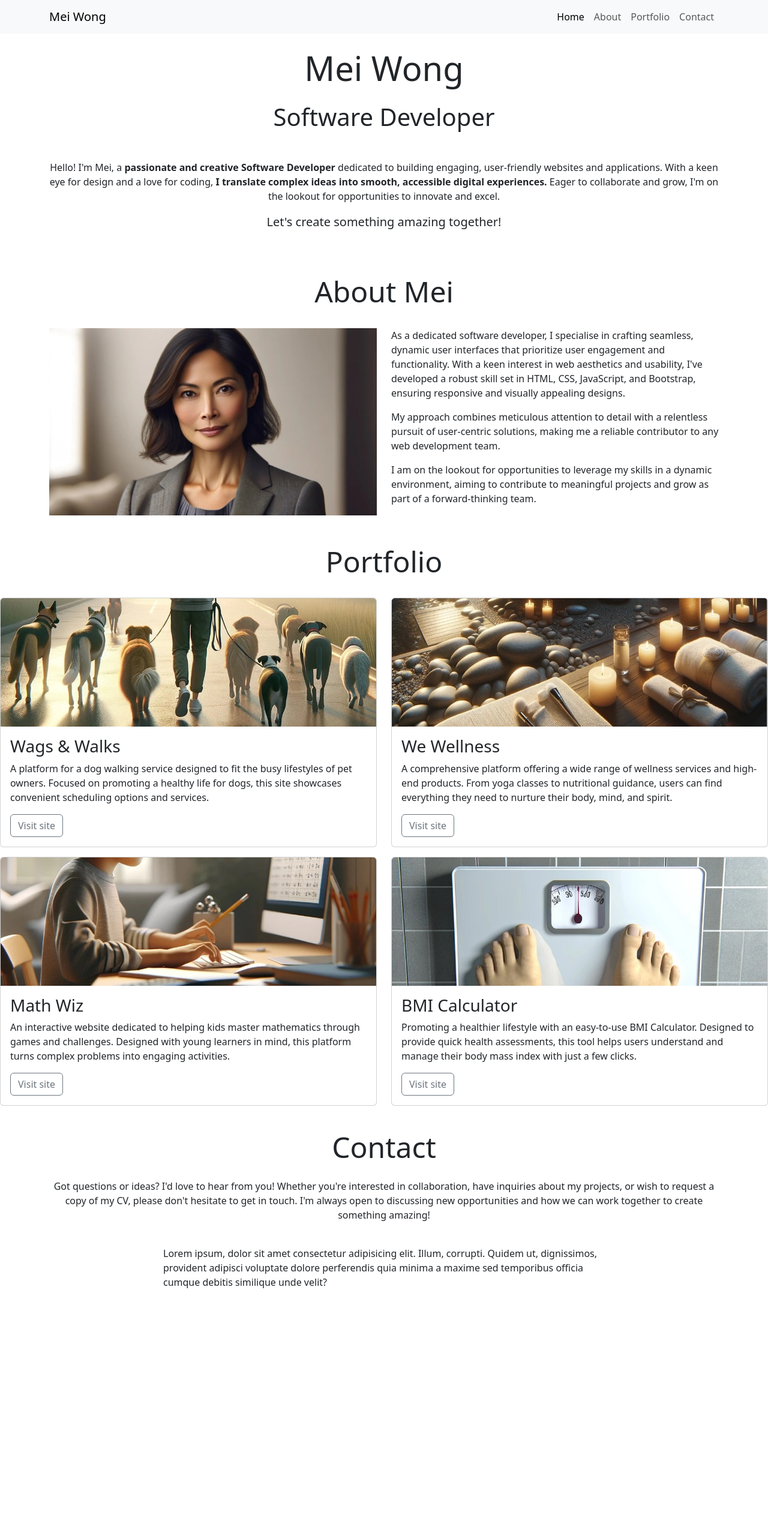
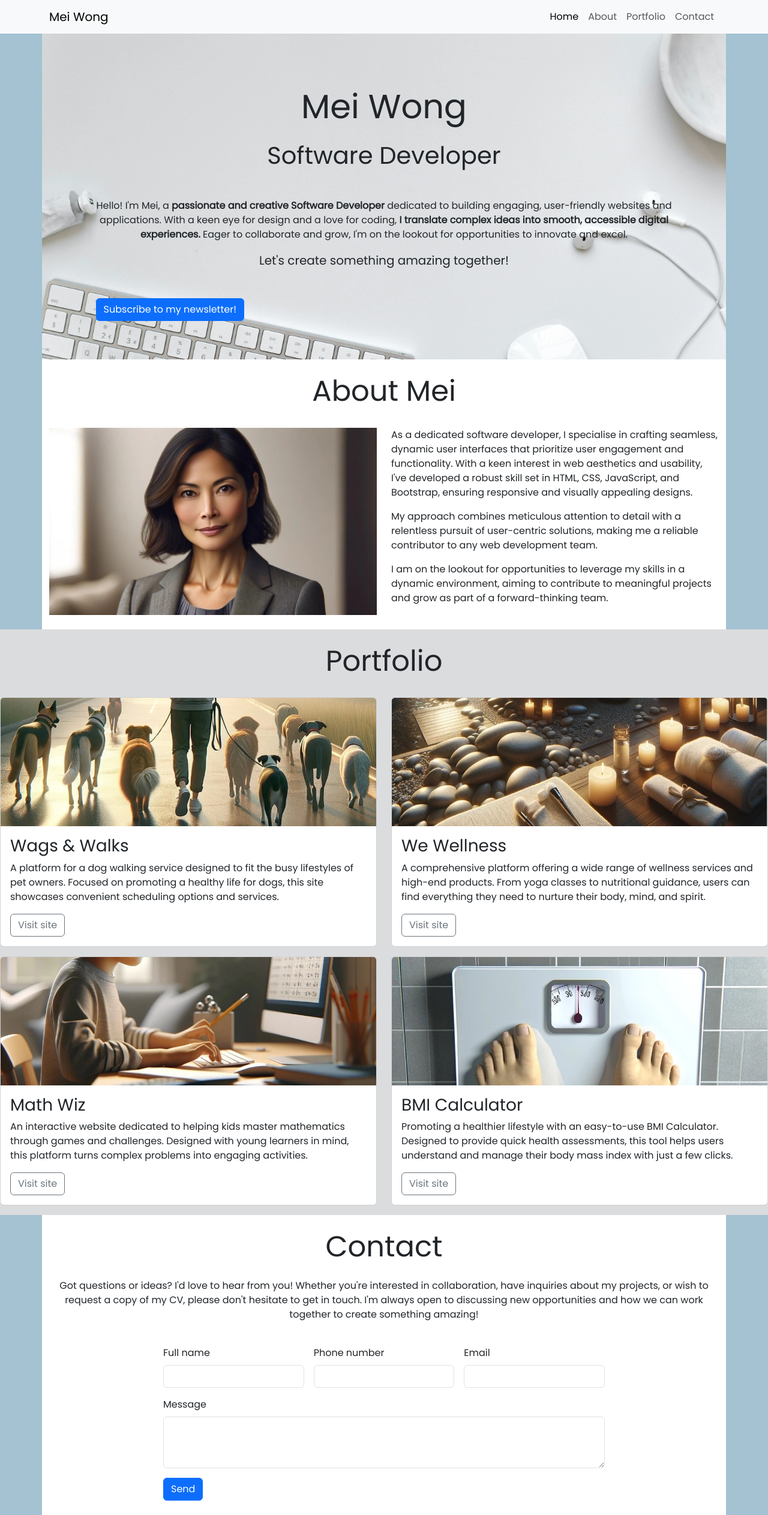
Before and after one commit to SimonVaz18/Bootstrap-1, a plain HTML site: page index.html in a window 1280 px wide. Shown: the whole page at 60% size. Before the commit the page ends 2149 px from the top, so only its background shows below. Drawn offline with nearby package versions, Linux system fonts and the light colour scheme.

Commit message:
Add first custom styles

```diff
--- /dev/null
+++ b/assets/css/style.css
@@ -0,0 +1,48 @@
+/*
+    #a4c2d1; egg blue
+    #dbdcde; light grey
+    #1f7798; mid-blue
+    #184f63; dark-blue
+*/
+
+/* global styles */
+
+@import url('https://fonts.googleapis.com/css2?family=DM+Serif+Display:ital@0;1&family=Poppins&display=swap');
+
+body {
+    font-family: "Poppins", sans-serif;
+    background-color: #a4c2d1; /*egg blue*/;
+}
+
+h1,
+h2, {
+    font-family: "DM Serif Display" serif;
+    color: #184f63; /*dark-blue*/
+}
+
+/*About section */
+
+#about {
+    background-color: white;
+}
+
+/* Portfolio Section */
+
+#portfolio {
+    background-color: #dbdcde; /*light grey*/
+}
+
+/* Contact section */
+
+#contact {
+    background-color: white;
+}
+
+#hero {
+    background-color: #dbdcde; /*light grey*/
+    background-image: url(../images/background.webp);
+    min-height: 500px;
+    padding: 5% 7%;
+    background-size: cover;
+    background-position: 50% 70%;
+}
--- a/index.html
+++ b/index.html
@@ -16,6 +16,8 @@
             integrity="sha384-T3c6CoIi6uLrA9TneNEoa7RxnatzjcDSCmG1MXxSR1GAsXEV/Dwwykc2MPK8M2HN"
             crossorigin="anonymous"
         />
+        <!-- Custom CSS stylesheet-->
+            <link rel="stylesheet" href="assets/css/style.css">
     </head>
 
     <body>
@@ -67,6 +69,12 @@
             <p class="lead mb-5">Let's create something amazing together!</p>
         </div>
     </section>
+
+    <!-- Button trigger modal -->
+<button type="button" class="btn btn-primary" data-bs-toggle="modal" data-bs-target="#exampleModal">
+    Subscribe to my newsletter!
+  </button>
+
 </header>
 
 <!-- main content -->
@@ -164,9 +172,70 @@
                                 <p class="mt-4">Got questions or ideas? I'd love to hear from you! Whether you're interested in collaboration, have inquiries about my projects, or wish to request a copy of my CV, please don't hesitate to get in touch. I'm always open to discussing new opportunities and how we can work together to create something amazing!
                                 </p>
                             </div>
-                            <div class="col-12 col-md-10 col-lg-8">Lorem ipsum, dolor sit amet consectetur adipisicing elit. Illum, corrupti. Quidem ut, dignissimos, provident adipisci voluptate dolore perferendis quia minima a maxime sed temporibus officia cumque debitis similique unde velit?</div>
+                            <div class="col-12 col-md-10 col-lg-8 mb-4">
+                                <!-- Add your form here -->
+                                 <div>
+                                <form class="row g-3">
+                                    <div class="col-lg-4">
+                                      <label for="Full-name" class="form-label">Full name</label>
+                                      <input type="email" class="form-control" id="Full-name">
+                                    </div>
+                                    <div class="col-lg-4">
+                                      <label for="Phone-number" class="form-label">Phone number</label>
+                                      <input type="password" class="form-control" id="Phone-number">
+                                    </div>
+                                    <div class="col-lg-4">
+                                      <label for="Email" class="form-label">Email</label>
+                                      <input type="text" class="form-control" id="Email">
+                                    </div>
+                                    <div class="col-12">
+                                      <label for="Message" class="form-label">Message</label>
+                                      <textarea class="form-control" id="message" rows="3"> </textarea>
+                                    </div>
+                                    <div class="col-12">
+                                      <button type="submit" class="btn btn-primary">Send</button>
+                                    </div>
+                                  </form>
+                                </div>
+                            </div>
                         </div>
                      </footer>
+
+    <!-- Modal -->
+    <div class="modal fade" id="exampleModal" tabindex="-1" aria-labelledby="exampleModalLabel" aria-hidden="true">
+        <div class="modal-dialog modal-lg">
+            <div class="modal-content">
+                <div class="modal-header">
+                    <h1 class="modal-title fs-5" id="exampleModalLabel">Subscribe</h1>
+                    <button type="button" class="btn-close" data-bs-dismiss="modal" aria-label="Close"></button>
+                </div>
+                <div class="modal-body">
+                    <p>
+                        Join my newsletter for the latest updates on my projects,
+                        coding tips, and industry insights delivered straight to your
+                        inbox.
+                    </p>
+                    <form class="row g-3">
+                        <div class="col-lg-6">
+                            <label for="inputName" class="form-label">Name</label>
+                            <input type="text" class="form-control" id="inputName">
+                        </div>
+                        <div class="col-lg-6">
+                            <label for="inputEmail" class="form-label">Email</label>
+                            <input type="email" class="form-control" id="inputEmail">
+                        </div>
+                        <div class="col-12 mb-4">
+                            <button type="submit" class="btn btn-primary">
+                                Sign up!
+                            </button>
+                        </div>
+                    </form>
+                </div>
+            </div>
+        </div>
+    </div>
+
+
 </main>
         <!-- Bootstrap JavaScript Libraries -->
         <script
```
Also changed, not shown: assets/images/background.webp (added).
